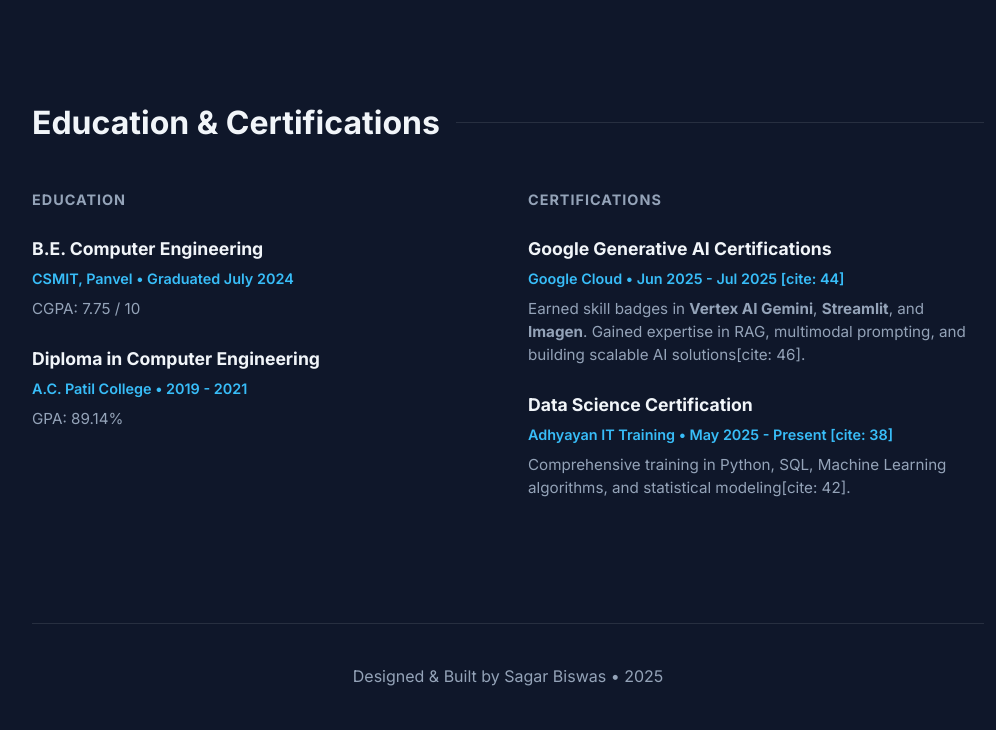
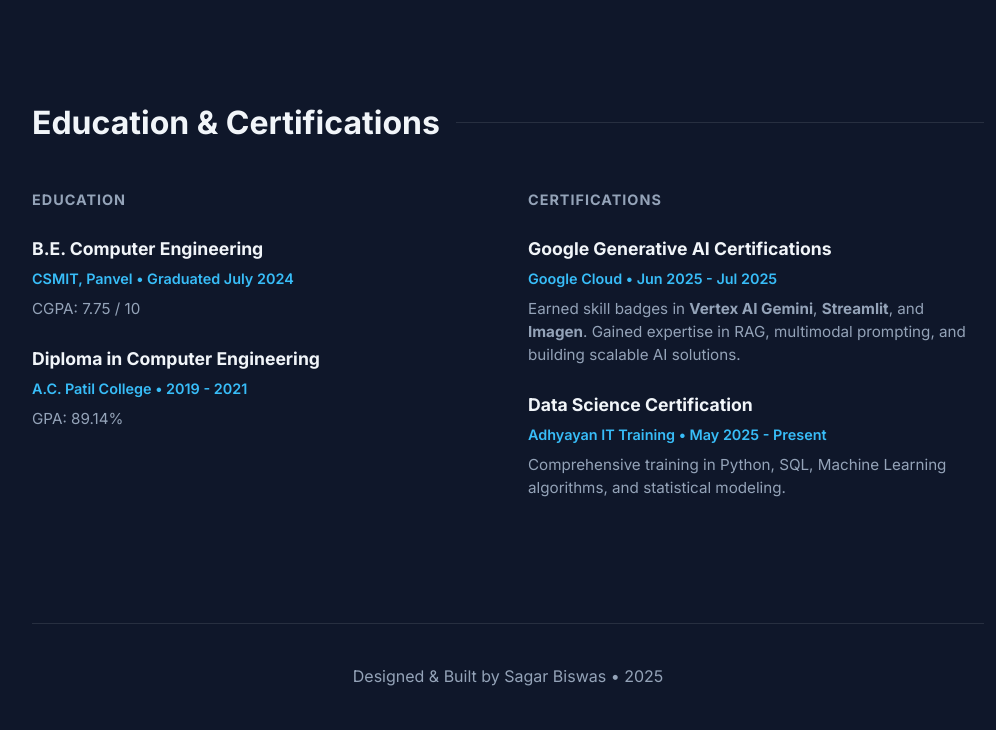
Before and after one commit to sagarbiswas112/Portfolio2, a plain HTML site: page index.html in a window 1280 px wide. Shown: the part 2672-3402 px from the top of the page, without its empty margins (132-1128 px from the left). Drawn offline with Linux system fonts and the light colour scheme.

Commit message:
Remove citations from certification descriptions

```diff
--- a/index.html
+++ b/index.html
@@ -543,16 +543,16 @@
 
                 <div class="info-item">
                     <div class="info-title">Google Generative AI Certifications</div>
-                    <div class="info-meta">Google Cloud • Jun 2025 - Jul 2025 [cite: 44]</div>
+                    <div class="info-meta">Google Cloud • Jun 2025 - Jul 2025</div>
                     <div class="info-desc">
-                        Earned skill badges in <strong>Vertex AI Gemini</strong>, <strong>Streamlit</strong>, and <strong>Imagen</strong>. Gained expertise in RAG, multimodal prompting, and building scalable AI solutions[cite: 46].
+                        Earned skill badges in <strong>Vertex AI Gemini</strong>, <strong>Streamlit</strong>, and <strong>Imagen</strong>. Gained expertise in RAG, multimodal prompting, and building scalable AI solutions.
                     </div>
                 </div>
 
                 <div class="info-item">
                     <div class="info-title">Data Science Certification</div>
-                    <div class="info-meta">Adhyayan IT Training • May 2025 - Present [cite: 38]</div>
-                    <div class="info-desc">Comprehensive training in Python, SQL, Machine Learning algorithms, and statistical modeling[cite: 42].</div>
+                    <div class="info-meta">Adhyayan IT Training • May 2025 - Present</div>
+                    <div class="info-desc">Comprehensive training in Python, SQL, Machine Learning algorithms, and statistical modeling.</div>
                 </div>
             </div>
         </div>
```
